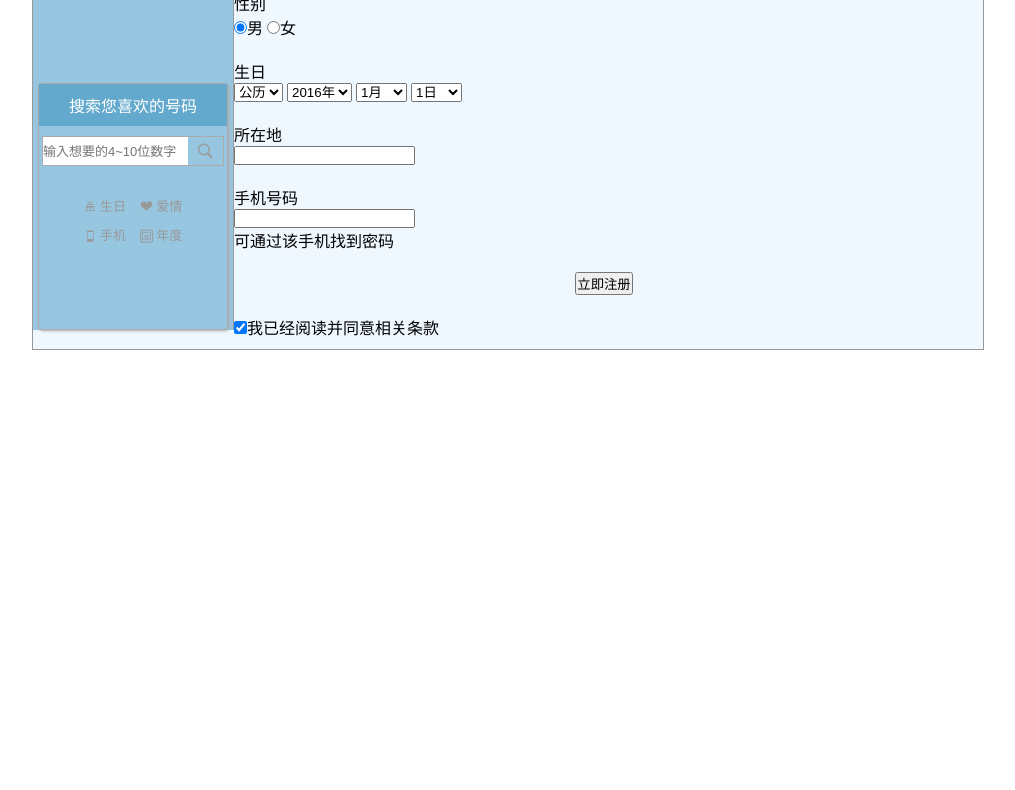
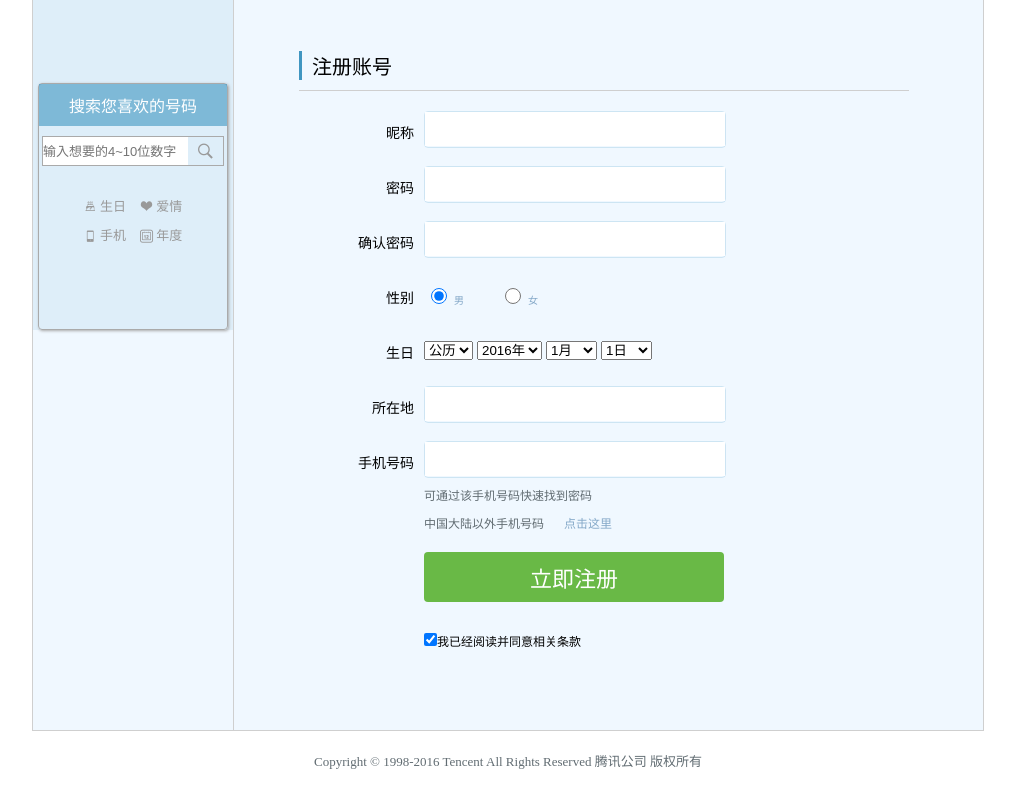
Before and after one commit to TinaZbh/tinazbh.github.io, a plain HTML site: page qq_register/index.html in a window 1280 px wide. Shown: the part 295-1085 px from the top of the page, without its empty margins (132-1147 px from the left). Before the commit the page ends 820 px from the top, so only its background shows below. Drawn offline with Linux system fonts and the light colour scheme.

Commit message:
change qq_register
写完qq注册的静态页面

```diff
--- a/qq_register/index.html
+++ b/qq_register/index.html
@@ -64,38 +64,41 @@
         </div>
     </div>
     <div class="main_content">
-        <img src="" alt="">
+        <img src="screenshot.png" alt="参加免费注册靓号活动" class="rem_img">
+        <div class="home_title">注册账号</div>
+        <hr class="tran_line">
         <form action="#" name="login" method="post" id="main">
-            <div class="menu_1">
+            <div class="menu menu_1">
                 <label for="nickname" class="item">昵称</label>
                 <div class="item_box">
                     <input type="text" id="nickname" name="nickname" maxlength="10"/>
                 </div>
 
             </div>
-            <div class="menu_2">
+            <div class="menu menu_2">
                 <label for="password" class="item">密码</label>
                 <div class="item_box">
                     <input type="text" id="password" name="password"/>
                 </div>
 
             </div>
-            <div class="menu_3">
+            <div class="menu menu_3">
                 <label for="confirm_psw" class="item">确认密码</label>
                 <div class="item_box">
                     <input type="text" id="confirm_psw" name="confirm_psw"/>
                 </div>
             </div>
-            <div class="menu_4">
+            <div class="menu menu_4">
                 <div class="item">性别</div>
-                <div class="sex_box">
-                    <input type="radio" name="sex" value="male" checked/>男
-                    <input type="radio" name="sex" value="female"/>女
+                <div class="item_box sex_box">
+                    <div class="sex_box male_item"><input type="radio" name="sex" value="male" checked/><span>男</span></div>
+                    <div class="sex_box female_item"><input type="radio" name="sex" value="female"/><span>女</span></div>
                 </div>
 
             </div>
-            <div class="menu_5">
+            <div class="menu menu_5">
                 <div class="item">生日</div>
+                <div class="item_box birthday_box">
                 <select name="birthday">
                     <option value="solar_calendar">公历</option>
                     <option value="lunar_calendar">农历</option>
@@ -109,28 +112,34 @@
                 <select name="birthday" id="day">
                     <option value="1日">1日</option>
                 </select>
+
+                </div>
             </div>
-            <div class="menu_6">
+            <div class="menu menu_6">
                 <label for="birthplace" class="item">所在地</label>
                 <div class="item_box">
                     <input type="text" id="birthplace" name="address"/>
                 </div>
             </div>
-            <div class="menu_7">
+            <div class="menu menu_7">
                 <label for="telephone" class="item">手机号码</label>
                 <div class="item_box">
                     <input type="text" id="telephone" name="cellphone_number"/>
                 </div>
-                <p class="reminder">可通过该手机找到密码</p>
+                <p class="reminder">可通过该手机号码快速找到密码</p>
+                <div class="reminder"><p>中国大陆以外手机号码</p><a href="#">点击这里</a></div>
             </div>
             <div class="submit">
                 <input type="submit" value="立即注册"/>
             </div>
             <div class="last_hint">
-                <input type="checkbox" name="agree" checked>我已经阅读并同意相关条款
+                <input type="checkbox" name="agree" checked><span>我已经阅读并同意相关条款</span>
             </div>
         </form>
     </div>
+</div>
+<div id="footer">
+    Copyright &copy; 1998-2016 Tencent All Rights Reserved 腾讯公司 版权所有
 </div>
 <script>
     for (var i = 2016; i > 1887; i--) {
--- a/qq_register/qqcss.css
+++ b/qq_register/qqcss.css
@@ -27,6 +27,7 @@ body {
 
 #header > h1 {
     float: left;
+    color: #eee;
 }
 
 .choose_btn > a, .feedback > a {
@@ -45,23 +46,21 @@ body {
     width: 950px;
     background-color: aliceblue;
     margin: 0 auto;
-    border: 1px solid #999;
+    border: 1px solid #cfcfcf;
 }
 
-#content:after {
+#content::after {
     display: block;
     content: '';
     clear: both;
 }
 
 #content > .side {
-    width: 200px;
-    /*height: 1000px;*/
-    border-right: 1px solid #999;
-    background-color: rgba(64, 150, 193, 0.5);
+    width:200px;
+    /*border-right: 1px solid #cfcfcf;*/
+    background-color: rgba(64, 150, 193, 0.1);
     float: left;
     padding-top: 40px;
-    /*padding-bottom: 40px;*/
 }
 
 /*账号注册用的a标签*/
@@ -79,6 +78,7 @@ body {
     text-align: left;
     padding-left: 20px;
     cursor: pointer;
+    color: #616c72;
 }
 
 .fis_btn span:first-child {
@@ -105,6 +105,7 @@ body {
     font-size: 20px;
     text-align: left;
     padding-left: 20px;
+    color: #616c72;
 }
 
 .custom_btn span:nth-child(1), .custom_btn span:nth-child(2) {
@@ -200,22 +201,132 @@ body {
     color: rgba(64, 150, 193, 0.6);
 }
 
-#main {
-    width: 740px;
+.main_content {
+    width: 749px;
     margin: 0 auto;
     float: left;
-    /*background-color: red;*/
+    padding-bottom: 80px;
+    border-left: 1px solid #cfcfcf;
 }
+.rem_img{
+    width: 610px;
+    height: 165px;
+    margin-left: 65px;
+    margin-top: 40px;
+}
+.home_title{
+    font-size: 20px;
+    border-left:3px solid rgb(64, 150, 193);
+    padding-left: 10px;
+    margin-left: 65px;
+    margin-top: 50px;
+    margin-bottom: 10px;
+}
+.tran_line{
+    border:none;
+    border-top:1px solid #cfcfcf;
+    width: 610px;
+    margin-left: 65px;
+    margin-bottom: 20px;
+}
+/*#main::after{*/
+    /*display: block;*/
+    /*content: '';*/
+    /*clear: both;*/
+/*}*/
+#main{
+}
+.menu{
+    margin-top: 10px;
+}
+.menu::after{
+    display: block;
+    content: '';
+    clear: both;
+}
+.item,.item_box{
+    float: left;
+    display: block;
+}
+.item{
+    width: 180px;
+    height: 45px;
+    text-align: right;
+    font-size: 14px;
+    line-height: 45px;
+}
+.item_box{
+    margin-left: 10px;
+    width: 300px;
+    height: 35px;
+    border: 0.5px solid rgba(64, 150, 193,0.2);
+    border-radius: 4px;
+}
+.item_box>input{
+    width: 284px;
+    height: 18px;
+    border: none;
+    padding: 8px;
+}
+.sex_box,.birthday_box{
+    border:none;
+    display:inline-block;
+}
+.sex_box>input{
+    width:30px;
+    height: 16px;
+    padding: 0;
+}
+.sex_box>span{
+    font-size: 10px;
+    color: #84a8c8;
+    cursor: pointer;
+}
+.male_item,.female_item{
+    margin-top: 12px;
+}
+.female_item {
+    margin-left: 30px;
+}
+.birthday_box>select{
+    margin-top: 10px;
+}
+.menu_7 .reminder{
+    clear: both;
+    font-size: 12px;
+    color: #616c72;
+    margin-left: 190px;
+    margin-top: 10px;
+}
+.reminder>p{display: inline-block;}
+.reminder>a{
+    text-decoration: none;
+    color: #84a8c8;
+    margin-left: 20px;
+}
+.submit>input{
+    width:300px;
+    height: 50px;
+    background-color: #69b946;
+    color: white;
+    border: none;
+    border-radius: 4px;
+    margin-left: 190px;
+    margin-top: 20px;
+    font-size: 22px;
+    cursor: pointer;
 
-#main > div {
-    padding: 10px 0;
 }
-
-#main .submit {
-    text-align: center;
+.last_hint{
+    margin-left: 190px;
+    font-size: 12px;
+    margin-top: 30px;
 }
-
-.cellphone p {
-    padding-top: 8px;
-    font-size: 12px;
+#footer{
+    width: 956px;
+    color: #616c72;
+    font-size: 13px;
+    margin: 0 auto;/*让div居中*/
+    padding: 20px 0;
+    text-align: center;/*让文本在宽度为956px*/
 }
```
Also changed, not shown: qq_register/screenshot.png (added).
